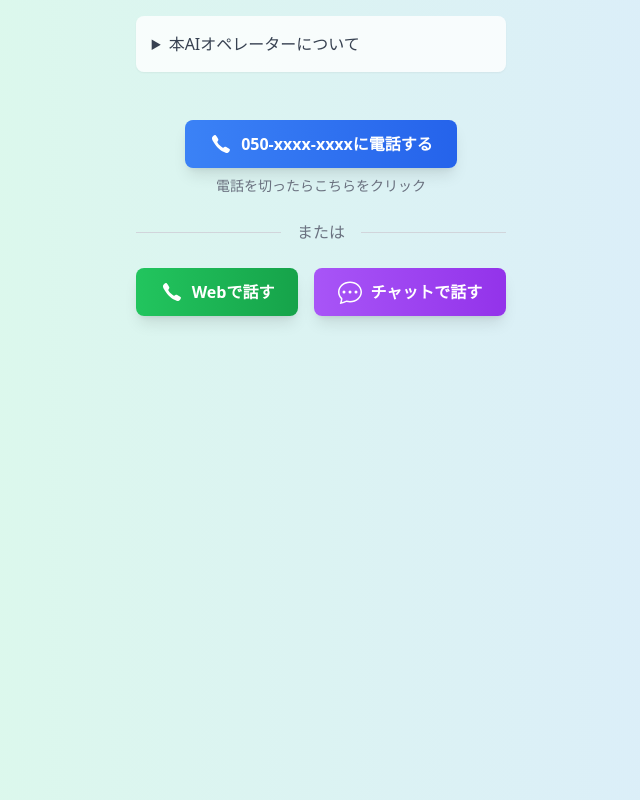
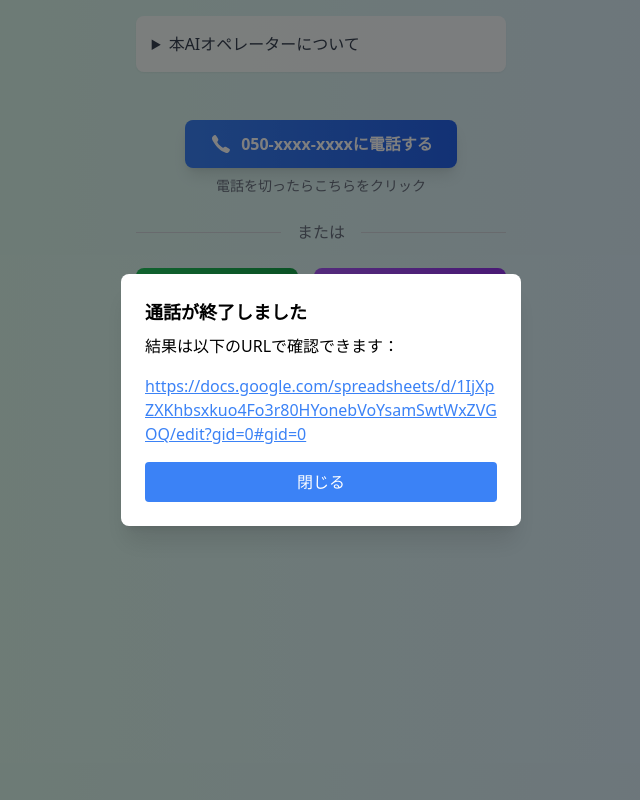
Before and after one commit to KitaharaMugiro/ai-agent-hackathon, a Next.js app: page / in a window 1280 px wide. Both pictures are taken after a click on the button "電話を切ったらこちらをクリック". Shown: the whole page, without its empty margins (319-959 px from the left). Built offline with nearby package versions, Linux system fonts and the light colour scheme.

Commit message:
UI調整

```diff
--- a/components/VoicebotPage.tsx
+++ b/components/VoicebotPage.tsx
@@ -100,14 +100,14 @@ export default function VoicebotPage() {
         )}
         {showResultPopup && (
             <div className="fixed inset-0 bg-black bg-opacity-50 flex items-center justify-center z-50">
-                <div className="bg-white p-6 rounded-lg shadow-xl">
+                <div className="bg-white p-6 rounded-lg shadow-xl max-w-[90%] w-[400px]">
                     <h3 className="text-lg font-semibold mb-2">通話が終了しました</h3>
                     <p className="mb-4">結果は以下のURLで確認できます：</p>
                     <a
                         href={resultUrl}
                         target="_blank"
                         rel="noopener noreferrer"
-                        className="text-blue-500 hover:text-blue-700 underline"
+                        className="text-blue-500 hover:text-blue-700 underline break-all"
                     >
                         {resultUrl}
                     </a>
@@ -170,6 +170,7 @@ export default function VoicebotPage() {
                                     <span className="text-white font-semibold">050-xxxx-xxxxに電話する</span>
                                 </button>
                                 <button
+                                    onClick={() => setShowResultPopup(true)}
                                     className="text-sm text-gray-500 mt-2 hover:text-gray-700"
                                 >
                                     電話を切ったらこちらをクリック
```
